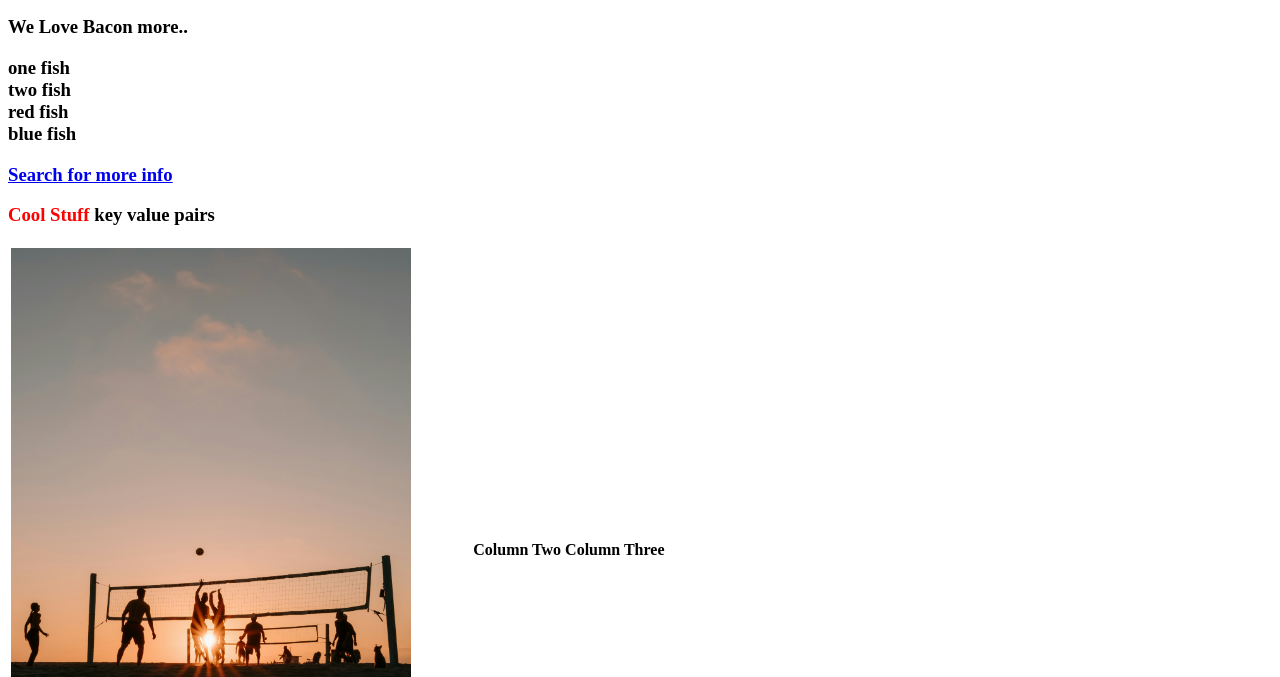
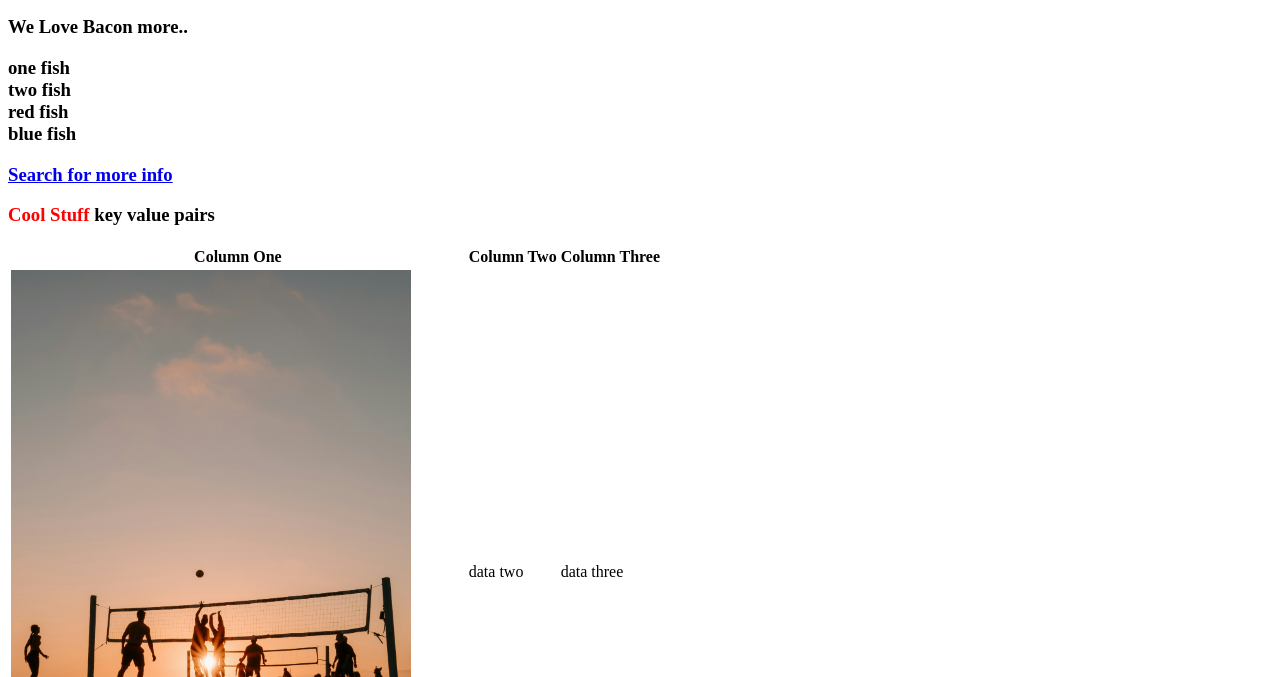
Before and after one commit to WSec22/it105-web, a plain HTML site: page index.html in a window 1280 px wide. Shown: the part 123-800 px from the top of the page. Drawn offline with Linux system fonts and the light colour scheme.

Commit message:
Update index.html

```diff
--- a/index.html
+++ b/index.html
@@ -26,7 +26,7 @@
   <table>
     <thead>
       <tr>
-        <th><img width="400" src="Beach Volleyball.jpg" alt="image-of-man-on-motorcyle"/>data one</td Column One</th>
+        <th>Column One</th>
         <th> Column Two</th>
         <th>Column Three</th>
         </tr>
```
